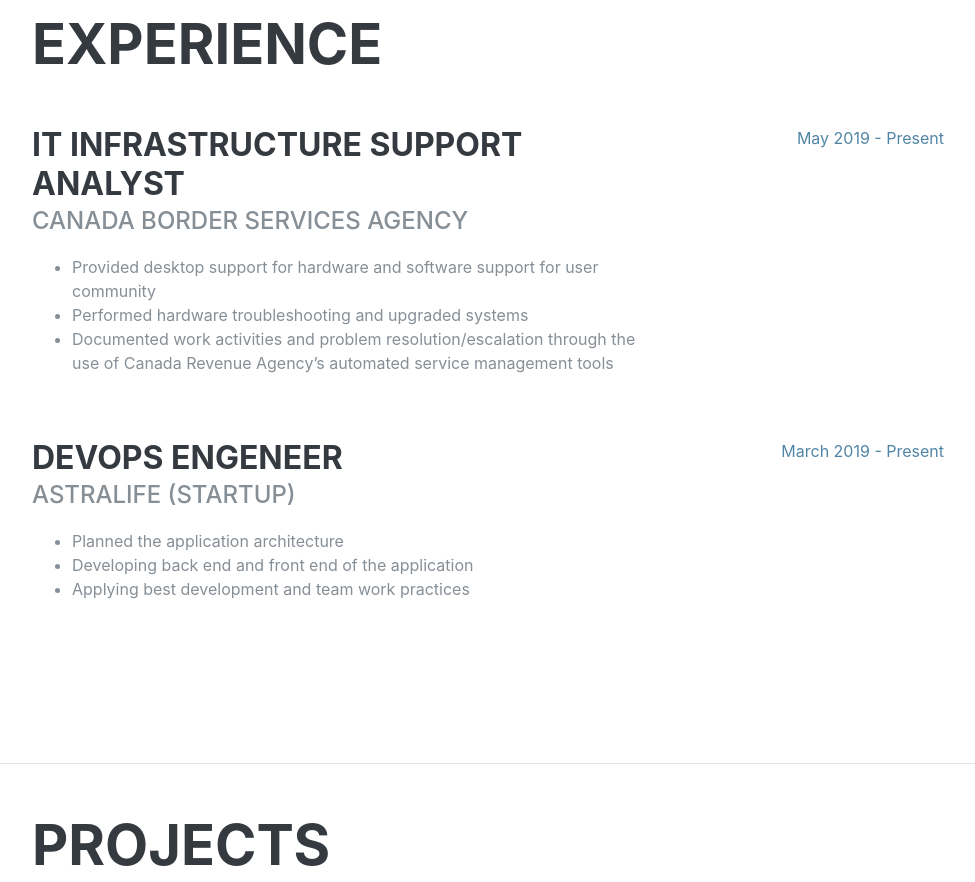
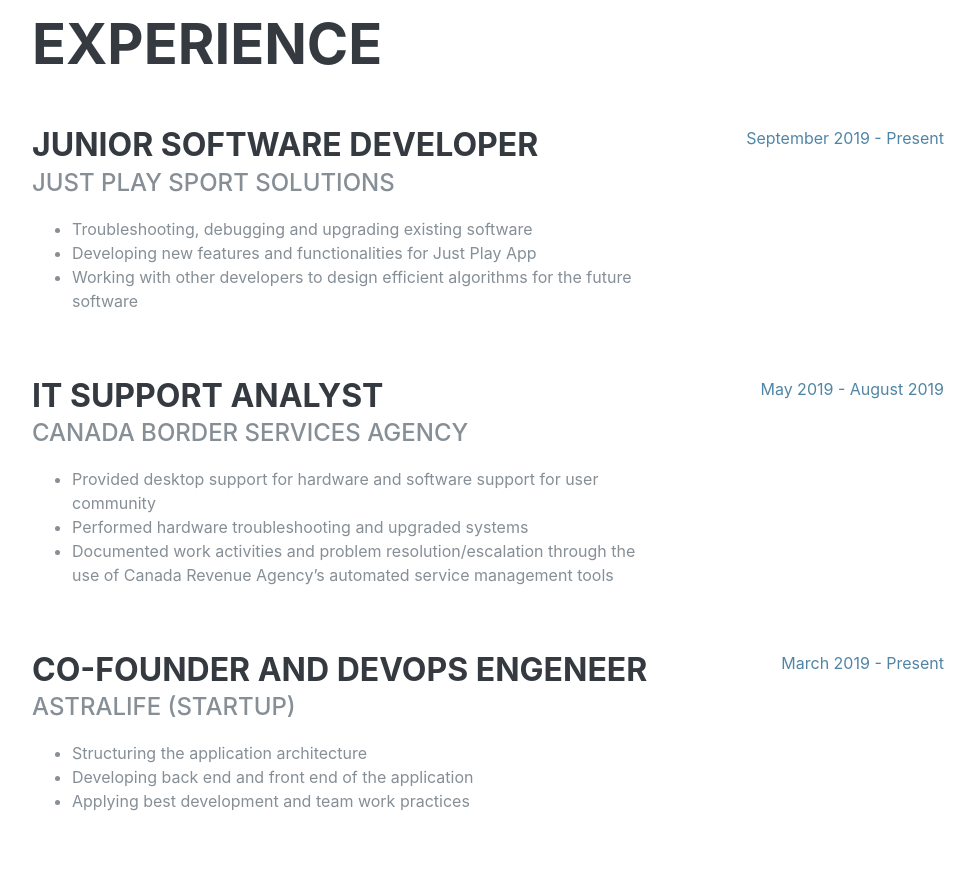
Before and after one commit to TymNim/portfolio, a plain HTML site: page index.html in a window 1280 px wide. Shown: the part 2440-3322 px from the top of the page, without its empty margins (288-1263 px from the left). Drawn offline with nearby package versions, Linux system fonts and the light colour scheme; a web font is replaced by a local one.

Commit message:
work section updated; personal description edited

```diff
--- a/index.html
+++ b/index.html
@@ -229,9 +229,31 @@
 
         <div class="resume-item d-flex flex-column flex-md-row justify-content-between mb-5">
           <div class="resume-content">
-            <h3 class="mb-0">IT Infrastructure Support Analyst</h3>
+            <h3 class="mb-0">Junior Software Developer</h3>
+            <div class="subheading mb-3">Just Play Sport Solutions</div>
+            <p>
+              <ul>
+                <li>
+                  Troubleshooting, debugging and upgrading existing software
+                </li>
+                <li>
+                  Developing new features and functionalities for Just Play App
+                </li>
+                <li>
+                  Working with other developers to design efficient algorithms for the future software
+                </li>
+              </ul>
+            </p>
+          </div>
+          <div class="resume-date text-md-right">
+            <span class="text-primary">September 2019 - Present</span>
+          </div>
+        </div>
+
+        <div class="resume-item d-flex flex-column flex-md-row justify-content-between mb-5">
+          <div class="resume-content">
+            <h3 class="mb-0">IT Support Analyst</h3>
             <div class="subheading mb-3">Canada Border Services Agency</div>
-            <!-- <p>Bring to the table win-win survival strategies to ensure proactive domination. At the end of the day, going forward, a new normal that has evolved from generation X is on the runway heading towards a streamlined cloud solution. User generated content in real-time will have multiple touchpoints for offshoring.</p> -->
             <p>
               <ul>
                 <li>
@@ -247,18 +269,18 @@
             </p>
           </div>
           <div class="resume-date text-md-right">
-            <span class="text-primary">May 2019 - Present</span>
+            <span class="text-primary">May 2019 - August 2019</span>
           </div>
         </div>
 
         <div class="resume-item d-flex flex-column flex-md-row justify-content-between mb-5">
           <div class="resume-content">
-            <h3 class="mb-0">DevOps Engeneer</h3>
+            <h3 class="mb-0">Co-founder and DevOps Engeneer</h3>
             <div class="subheading mb-3">Astralife (Startup)</div>
             <p>
               <ul>
                 <li>
-				  Planned the application architecture
+                  Structuring the application architecture
                 </li>
                 <li>
                   Developing back end and front end of the application
@@ -273,10 +295,7 @@
             <span class="text-primary">March 2019 - Present</span>
           </div>
         </div>
-
-
       </div>
-
     </section>
 
     <hr class="m-0">
@@ -352,7 +371,7 @@
     		  Apart from being a software developer, I enjoy a lot of my time being outdoors. Whenever I have a chance, I go out to the parks around me or go biking to discover the area I live in.
     		</p>
         <p>
-		  Sport is also important part of my life that makes me feel better and improves my development productivity. I used to play different kinds of sport such as Gymnastics, Boxing, Athletics, Weightlifting, Ultimate Frisbee, and, now, I'm doing Swimming.
+    		  Sport is also important part of my life that makes me feel better and improves my development productivity. I used to play different kinds of sport such as Gymnastics, Boxing, Athletics, Weightlifting, Ultimate Frisbee, Swimming, and, now, I'm doing Rock Climbing and Chess.
     		</p>
     		<p>
     		  However, most of my time I'm spending reading and discovering something new from Physics, Biology, AI Development, etc... Some of the most interesting topics for me are World History and Politics. The special interest is Philosophy streams of XIX-XX centuries; I hope that the philosophical understanding of the world around and inside could help a lot in high level development. As an entertainment, I learn and discover "The Elder Scrolls" fantasy universe, read fiction books, and TRYING to learn languages.
```
Lines whose indentation alone changed are shown as unchanged.
